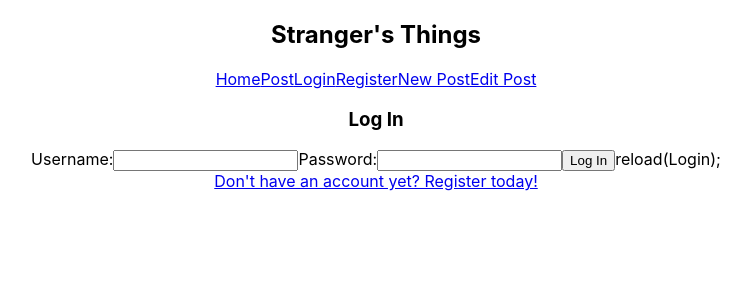
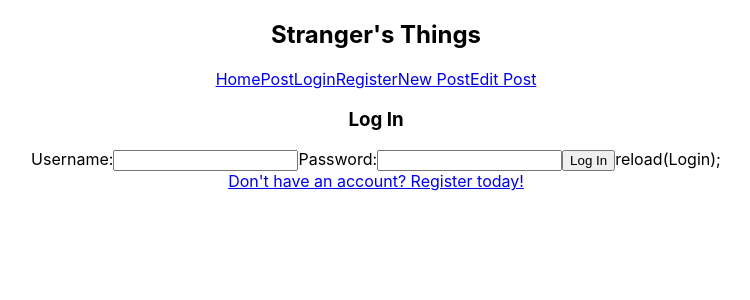
Before and after one commit to Lee8799/my-app, a React (Create React App) app: page /Login in a window 1280 px wide. Shown: the top 300 px of the page, without its empty margins (264-1014 px from the left). Built offline with nearby package versions, Linux system fonts and the light colour scheme.

Commit message:
May the forth

```diff
--- a/src/components/Login.js
+++ b/src/components/Login.js
@@ -44,7 +44,7 @@ function Login(props) {
                 <button type='submit'>Log In</button>
                 reload(Login);
         </form>
-            <Link to="/Register">Don't have an account yet? Register today!</Link>
+            <Link to="/Register">Don't have an account? Register today!</Link>
 
     </div>
   )
```
